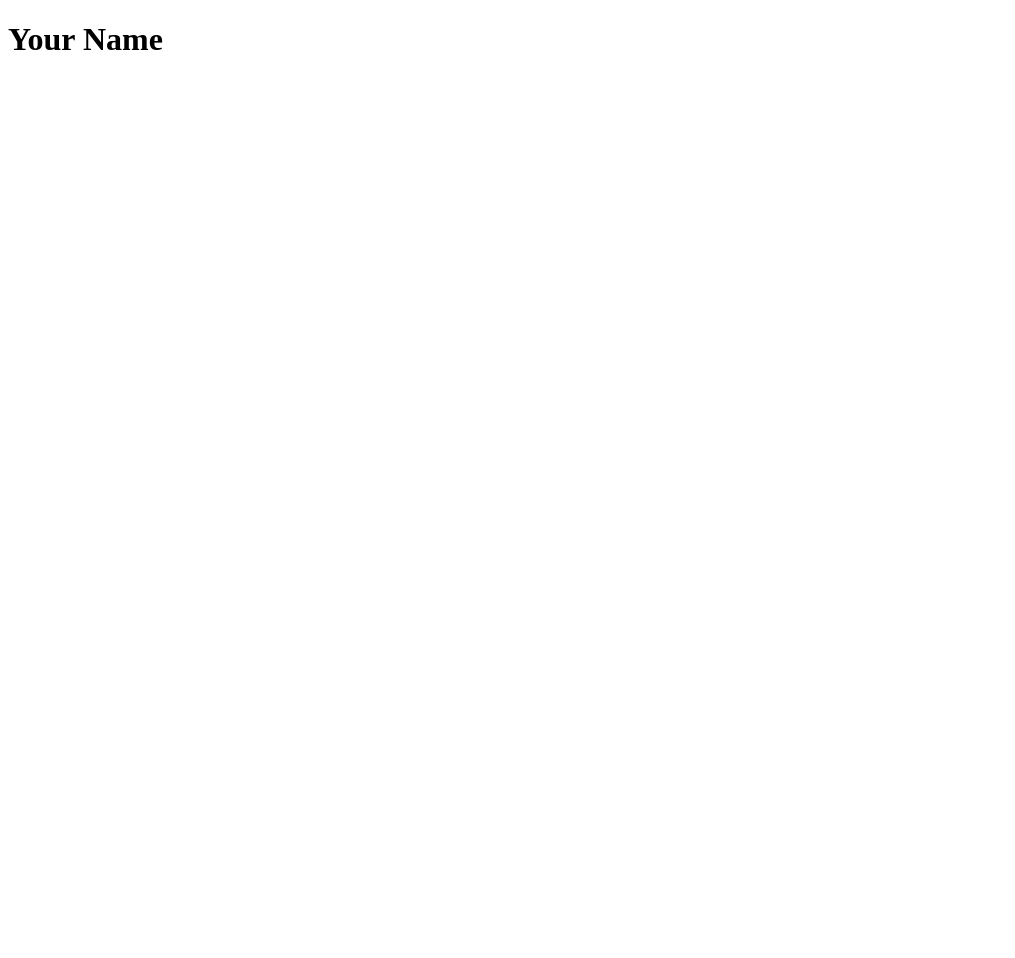
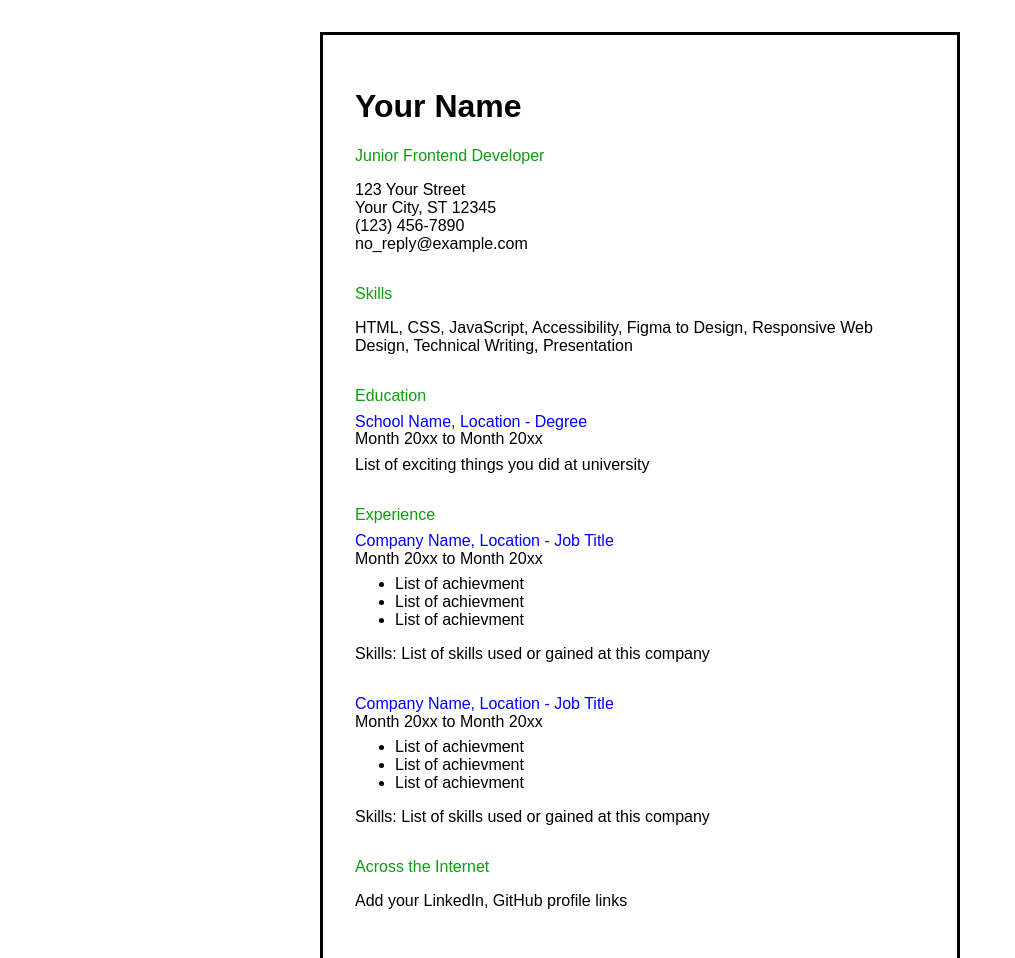
Before and after one commit to yasefha/Roadmap.sh-Projects-Solutions, a plain HTML site: page index.html in a window 1280 px wide. Shown: the top 958 px of the page, without its empty margins (0-1015 px from the left). Before the commit the page ends 800 px from the top, so only its background shows below. Drawn offline with Linux system fonts and the light colour scheme.

Commit message:
index.html

```diff
--- a/index.html
+++ b/index.html
@@ -7,11 +7,120 @@
     <meta property="og:title" content="Single Page CV>
     <meta property="og:description" content="Create a single-page CV (Curriculum Vitae) using only HTML">
     <title>Single Page CV</title>
+    <style>
+        body {
+            font-family: sans-serif;
+            margin: 0;
+            padding: 2em 0;
+        }
+
+        .cv {
+            width: 40em;
+            margin: auto;
+            box-sizing: border-box;
+            padding: 2em;
+            border: 3px solid black;
+        }
+
+        .title {
+            color: #0f9c0f;
+            font-style: bold;
+        }
+
+        address {
+            font-style: normal;
+        }
+
+        .sect {
+            margin-top: 2em;
+        }
+
+        .sect-label {
+            line-height: 0.1em;
+        }
+
+        .sect-label-title{
+            color: blue;
+        }
+
+        .exp-list {
+            margin-bottom: 40px;
+        }
+    </style>
 </head>
 
 <body>
-  <header>
-    <h1>Your Name</h1>
-  </header>
+<div class="cv">
+<div class="container">
+    <header>
+        <h1>Your Name</h1>
+        <p class="title">Junior Frontend Developer</p>
+    </header>
+
+      <section>
+            <address>
+                123 Your Street <br>
+                Your City, ST 12345 <br>
+                (123) 456-7890 <br>
+                no_reply@example.com <br>
+            </address>
+      </section>
+
+      <section class="sect skills">
+            <p class="title">Skills</p>
+            <p>
+                HTML, CSS, JavaScript, Accessibility, Figma to Design, Responsive Web Design,
+                Technical Writing, Presentation
+            </p>
+      </section>
+
+      <section class="sect edu">
+            <p class="title">Education</p>
+            <div class="sect-label">
+                <p class="sect-label-title">School Name, Location - Degree</p>
+                <p>Month 20xx to Month 20xx</p>
+            </div>
+            <p>List of exciting things you did at university</p>
+      </section>
+
+      <section class="sect exp">
+            <p class="title">Experience</p>
+            <div class="exp-list">
+                <div class="sect-label">
+                    <p class="sect-label-title">Company Name, Location - Job Title</p>
+                    <p>Month 20xx to Month 20xx</p>
+                </div>
+
+                <ul>
+                    <li>List of achievment</li>
+                    <li>List of achievment</li>
+                    <li>List of achievment</li>
+                </ul>
+
+                <p>Skills: List of skills used or gained at this company</p>
+            </div>
+
+            <div>
+                <div class="sect-label">
+                    <p class="sect-label-title">Company Name, Location - Job Title</p>
+                    <p>Month 20xx to Month 20xx</p>
+                </div>
+
+                <ul>
+                    <li>List of achievment</li>
+                    <li>List of achievment</li>
+                    <li>List of achievment</li>
+                </ul>
+
+                <p>Skills: List of skills used or gained at this company</p>
+            </div>
+      </section>
+
+      <section class="sect internet">
+            <p class="title">Across the Internet</p>
+            <p>Add your LinkedIn, GitHub profile links</p>
+      </section>
+</div>
+</div>
 </body>
 </html>
```
